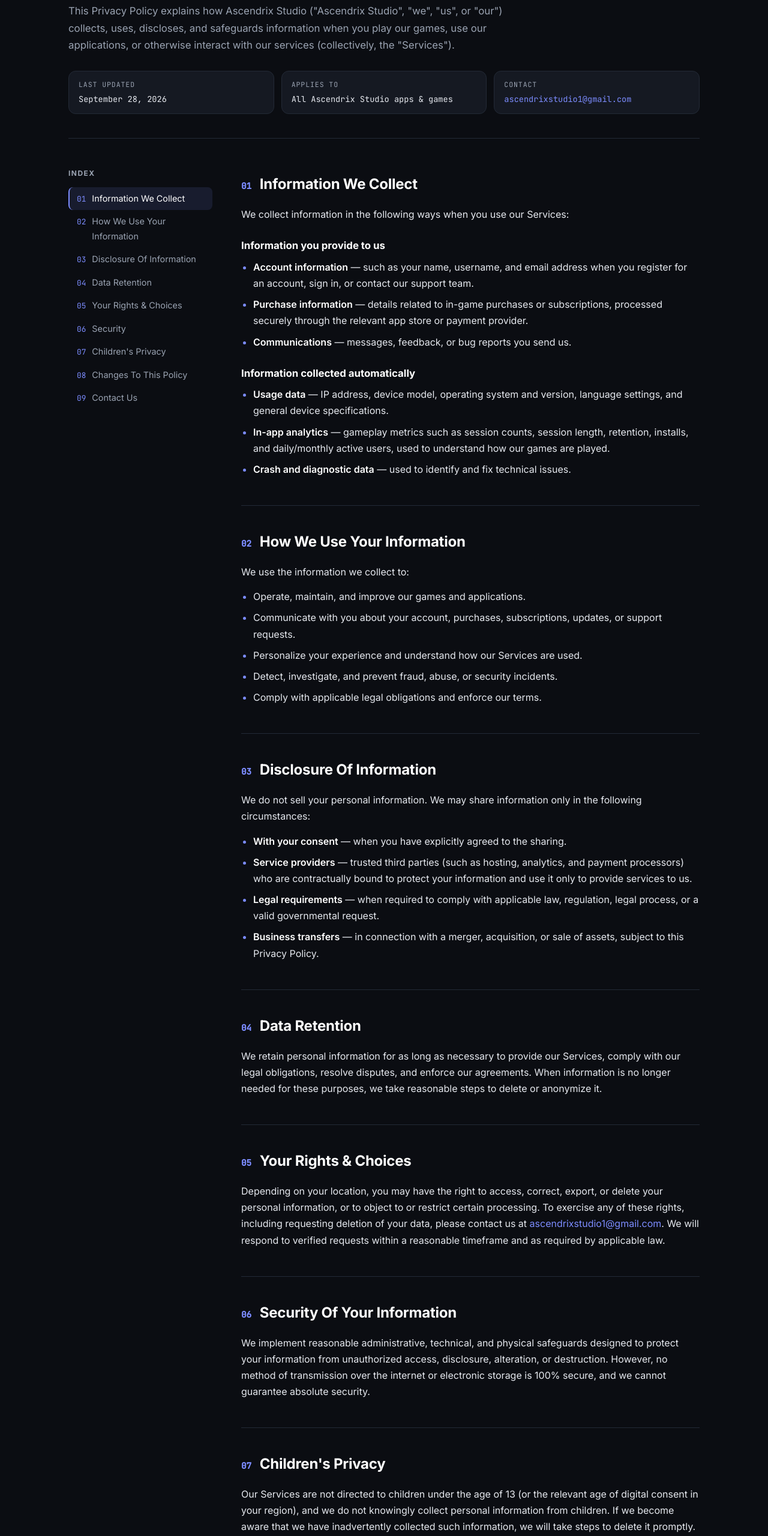
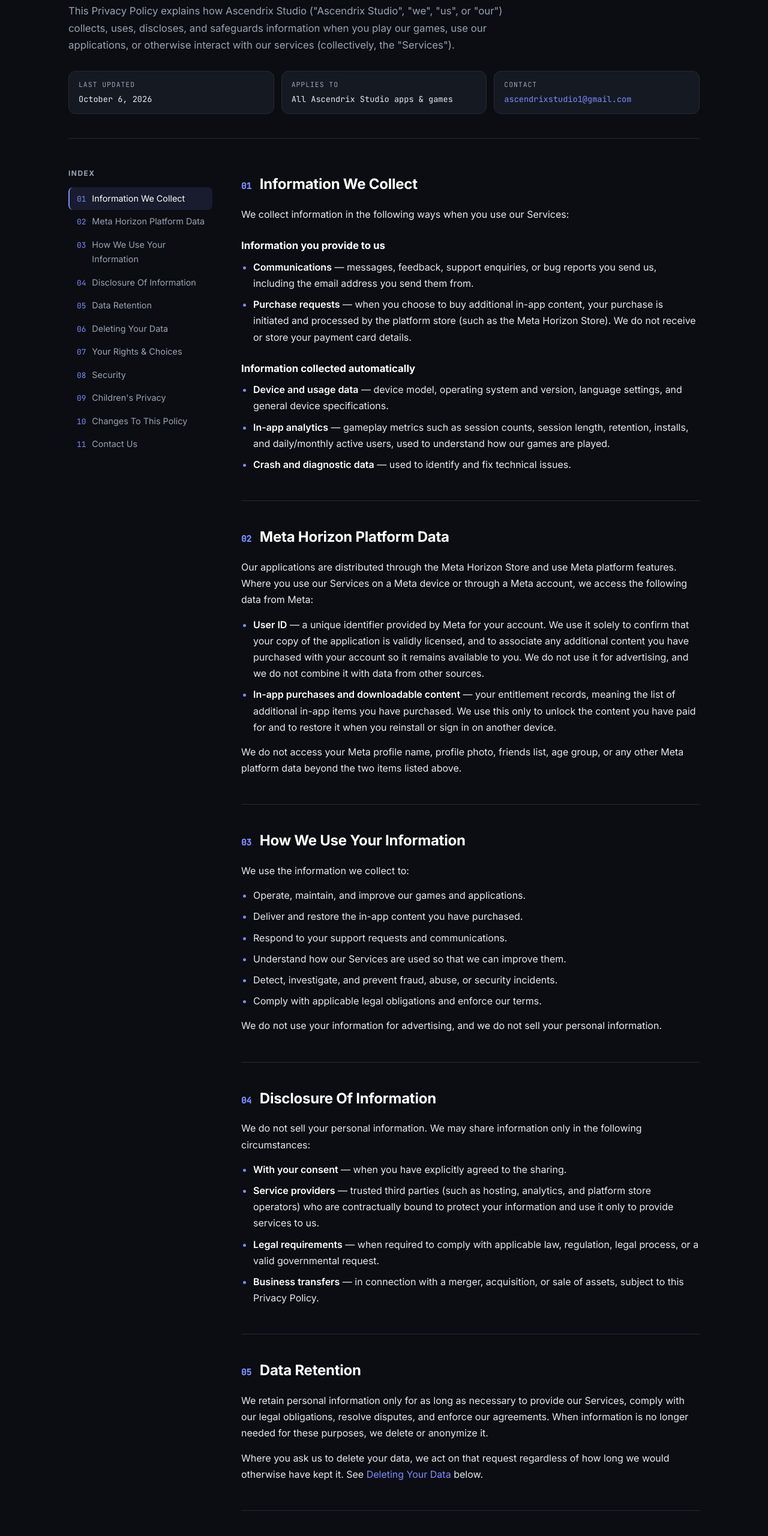
Before and after one commit to ascendrixstudio/privacy-policy, a plain HTML site: page index.html in a window 1280 px wide. Shown: the part 240-2800 px from the top of the page at 60% size. Drawn offline with Linux system fonts and the light colour scheme.

Commit message:
Update index.html

```diff
--- a/index.html
+++ b/index.html
@@ -190,6 +190,16 @@
     .content li::marker { color: var(--accent); }
     .content strong { color: var(--heading); font-weight: 600; }
 
+    .callout {
+      background: var(--accent-soft);
+      border: 1px solid rgba(124, 140, 255, 0.35);
+      border-left-width: 3px;
+      border-radius: var(--radius);
+      padding: 16px 20px;
+      margin: 0 0 16px;
+    }
+    .callout p:last-child { margin-bottom: 0; }
+
     .contact-strip {
       display: flex;
       flex-wrap: wrap;
@@ -244,7 +254,7 @@
       or otherwise interact with our services (collectively, the "Services").
     </p>
     <div class="doc-meta mono">
-      <div><span class="k">Last updated</span><span class="v">September 28, 2026</span></div>
+      <div><span class="k">Last updated</span><span class="v">October 6, 2026</span></div>
       <div><span class="k">Applies to</span><span class="v">All Ascendrix Studio apps &amp; games</span></div>
       <div><span class="k">Contact</span><span class="v"><a href="mailto:ascendrixstudio1@gmail.com">ascendrixstudio1@gmail.com</a></span></div>
     </div>
@@ -255,14 +265,16 @@
       <h2>Index</h2>
       <ol>
         <li><a href="#information-we-collect"><span class="idx mono">01</span><span>Information We Collect</span></a></li>
-        <li><a href="#how-we-use"><span class="idx mono">02</span><span>How We Use Your Information</span></a></li>
-        <li><a href="#disclosure"><span class="idx mono">03</span><span>Disclosure Of Information</span></a></li>
-        <li><a href="#retention"><span class="idx mono">04</span><span>Data Retention</span></a></li>
-        <li><a href="#your-rights"><span class="idx mono">05</span><span>Your Rights &amp; Choices</span></a></li>
-        <li><a href="#security"><span class="idx mono">06</span><span>Security</span></a></li>
-        <li><a href="#children"><span class="idx mono">07</span><span>Children's Privacy</span></a></li>
-        <li><a href="#changes"><span class="idx mono">08</span><span>Changes To This Policy</span></a></li>
-        <li><a href="#contact"><span class="idx mono">09</span><span>Contact Us</span></a></li>
+        <li><a href="#platform-data"><span class="idx mono">02</span><span>Meta Horizon Platform Data</span></a></li>
+        <li><a href="#how-we-use"><span class="idx mono">03</span><span>How We Use Your Information</span></a></li>
+        <li><a href="#disclosure"><span class="idx mono">04</span><span>Disclosure Of Information</span></a></li>
+        <li><a href="#retention"><span class="idx mono">05</span><span>Data Retention</span></a></li>
+        <li><a href="#deletion"><span class="idx mono">06</span><span>Deleting Your Data</span></a></li>
+        <li><a href="#your-rights"><span class="idx mono">07</span><span>Your Rights &amp; Choices</span></a></li>
+        <li><a href="#security"><span class="idx mono">08</span><span>Security</span></a></li>
+        <li><a href="#children"><span class="idx mono">09</span><span>Children's Privacy</span></a></li>
+        <li><a href="#changes"><span class="idx mono">10</span><span>Changes To This Policy</span></a></li>
+        <li><a href="#contact"><span class="idx mono">11</span><span>Contact Us</span></a></li>
       </ol>
     </nav>
 
@@ -273,63 +285,132 @@
         <p>We collect information in the following ways when you use our Services:</p>
         <h3>Information you provide to us</h3>
         <ul>
-          <li><strong>Account information</strong> — such as your name, username, and email address when you register for an account, sign in, or contact our support team.</li>
-          <li><strong>Purchase information</strong> — details related to in-game purchases or subscriptions, processed securely through the relevant app store or payment provider.</li>
-          <li><strong>Communications</strong> — messages, feedback, or bug reports you send us.</li>
+          <li><strong>Communications</strong> — messages, feedback, support enquiries, or bug reports you send us, including the email address you send them from.</li>
+          <li><strong>Purchase requests</strong> — when you choose to buy additional in-app content, your purchase is initiated and processed by the platform store (such as the Meta Horizon Store). We do not receive or store your payment card details.</li>
         </ul>
         <h3>Information collected automatically</h3>
         <ul>
-          <li><strong>Usage data</strong> — IP address, device model, operating system and version, language settings, and general device specifications.</li>
+          <li><strong>Device and usage data</strong> — device model, operating system and version, language settings, and general device specifications.</li>
           <li><strong>In-app analytics</strong> — gameplay metrics such as session counts, session length, retention, installs, and daily/monthly active users, used to understand how our games are played.</li>
           <li><strong>Crash and diagnostic data</strong> — used to identify and fix technical issues.</li>
         </ul>
       </section>
 
+      <section id="platform-data">
+        <h2><span class="num">02</span>Meta Horizon Platform Data</h2>
+        <p>
+          Our applications are distributed through the Meta Horizon Store and use Meta platform features.
+          Where you use our Services on a Meta device or through a Meta account, we access the following
+          data from Meta:
+        </p>
+        <ul>
+          <li>
+            <strong>User ID</strong> — a unique identifier provided by Meta for your account. We use it
+            solely to confirm that your copy of the application is validly licensed, and to associate any
+            additional content you have purchased with your account so it remains available to you. We do
+            not use it for advertising, and we do not combine it with data from other sources.
+          </li>
+          <li>
+            <strong>In-app purchases and downloadable content</strong> — your entitlement records, meaning
+            the list of additional in-app items you have purchased. We use this only to unlock the content
+            you have paid for and to restore it when you reinstall or sign in on another device.
+          </li>
+        </ul>
+        <p>
+          We do not access your Meta profile name, profile photo, friends list, age group, or any other
+          Meta platform data beyond the two items listed above.
+        </p>
+      </section>
+
       <section id="how-we-use">
-        <h2><span class="num">02</span>How We Use Your Information</h2>
+        <h2><span class="num">03</span>How We Use Your Information</h2>
         <p>We use the information we collect to:</p>
         <ul>
           <li>Operate, maintain, and improve our games and applications.</li>
-          <li>Communicate with you about your account, purchases, subscriptions, updates, or support requests.</li>
-          <li>Personalize your experience and understand how our Services are used.</li>
+          <li>Deliver and restore the in-app content you have purchased.</li>
+          <li>Respond to your support requests and communications.</li>
+          <li>Understand how our Services are used so that we can improve them.</li>
           <li>Detect, investigate, and prevent fraud, abuse, or security incidents.</li>
           <li>Comply with applicable legal obligations and enforce our terms.</li>
         </ul>
+        <p>We do not use your information for advertising, and we do not sell your personal information.</p>
       </section>
 
       <section id="disclosure">
-        <h2><span class="num">03</span>Disclosure Of Information</h2>
+        <h2><span class="num">04</span>Disclosure Of Information</h2>
         <p>We do not sell your personal information. We may share information only in the following circumstances:</p>
         <ul>
           <li><strong>With your consent</strong> — when you have explicitly agreed to the sharing.</li>
-          <li><strong>Service providers</strong> — trusted third parties (such as hosting, analytics, and payment processors) who are contractually bound to protect your information and use it only to provide services to us.</li>
+          <li><strong>Service providers</strong> — trusted third parties (such as hosting, analytics, and platform store operators) who are contractually bound to protect your information and use it only to provide services to us.</li>
           <li><strong>Legal requirements</strong> — when required to comply with applicable law, regulation, legal process, or a valid governmental request.</li>
           <li><strong>Business transfers</strong> — in connection with a merger, acquisition, or sale of assets, subject to this Privacy Policy.</li>
         </ul>
       </section>
 
       <section id="retention">
-        <h2><span class="num">04</span>Data Retention</h2>
+        <h2><span class="num">05</span>Data Retention</h2>
         <p>
-          We retain personal information for as long as necessary to provide our Services, comply with our
-          legal obligations, resolve disputes, and enforce our agreements. When information is no longer
-          needed for these purposes, we take reasonable steps to delete or anonymize it.
+          We retain personal information only for as long as necessary to provide our Services, comply with
+          our legal obligations, resolve disputes, and enforce our agreements. When information is no longer
+          needed for these purposes, we delete or anonymize it.
+        </p>
+        <p>
+          Where you ask us to delete your data, we act on that request regardless of how long we would
+          otherwise have kept it. See <a href="#deletion">Deleting Your Data</a> below.
+        </p>
+      </section>
+
+      <section id="deletion">
+        <h2><span class="num">06</span>Deleting Your Data</h2>
+        <div class="callout">
+          <p>
+            <strong>Every user may request deletion of their personal data, at any time, free of charge,
+            without giving a reason.</strong>
+          </p>
+          <p>
+            This right is available to <strong>all users worldwide</strong>. It is not limited by your
+            country, region, place of residence, nationality, or by whether any particular data protection
+            law applies to you. There are no exceptions based on geographic location.
+          </p>
+        </div>
+        <h3>How to request deletion</h3>
+        <p>
+          Email <a href="mailto:ascendrixstudio1@gmail.com">ascendrixstudio1@gmail.com</a> with the subject
+          line <strong>"Data Deletion Request"</strong>. You do not need an account with us to make a
+          request, and you do not need to explain why.
+        </p>
+        <h3>What happens next</h3>
+        <ul>
+          <li>We will acknowledge your request and may ask for information needed only to identify the data in question.</li>
+          <li>We will delete the data within <strong>30 days</strong> of receiving your request.</li>
+          <li>We will confirm by email once the deletion is complete.</li>
+          <li>We will not charge you, and we will not require you to create an account to make a request.</li>
+        </ul>
+        <p>
+          Please note that purchase and entitlement records held by the platform store (for example, the
+          Meta Horizon Store) are controlled by that platform rather than by us. We will delete our own
+          copies of your data; to remove records held by the store itself, please contact the store operator
+          directly.
         </p>
       </section>
 
       <section id="your-rights">
-        <h2><span class="num">05</span>Your Rights &amp; Choices</h2>
+        <h2><span class="num">07</span>Your Rights &amp; Choices</h2>
         <p>
-          Depending on your location, you may have the right to access, correct, export, or delete your
-          personal information, or to object to or restrict certain processing. To exercise any of these
-          rights, including requesting deletion of your data, please contact us at
-          <a href="mailto:ascendrixstudio1@gmail.com">ascendrixstudio1@gmail.com</a>. We will respond to verified
-          requests within a reasonable timeframe and as required by applicable law.
+          In addition to deletion, all users may ask us to access, correct, or export a copy of their
+          personal information, or to object to or restrict certain processing. These rights are available
+          to every user regardless of location.
+        </p>
+        <p>
+          To exercise any of these rights, contact us at
+          <a href="mailto:ascendrixstudio1@gmail.com">ascendrixstudio1@gmail.com</a>. We will respond within
+          30 days. Where local law grants you additional rights beyond those described here, those rights
+          also apply to you — nothing in this policy is intended to limit them.
         </p>
       </section>
 
       <section id="security">
-        <h2><span class="num">06</span>Security Of Your Information</h2>
+        <h2><span class="num">08</span>Security Of Your Information</h2>
         <p>
           We implement reasonable administrative, technical, and physical safeguards designed to protect
           your information from unauthorized access, disclosure, alteration, or destruction. However, no
@@ -339,18 +420,18 @@
       </section>
 
       <section id="children">
-        <h2><span class="num">07</span>Children's Privacy</h2>
+        <h2><span class="num">09</span>Children's Privacy</h2>
         <p>
-          Our Services are not directed to children under the age of 13 (or the relevant age of digital
-          consent in your region), and we do not knowingly collect personal information from children.
-          If we become aware that we have inadvertently collected such information, we will take steps to
-          delete it promptly. If you believe a child has provided us with personal information, please
-          contact us at <a href="mailto:ascendrixstudio1@gmail.com">ascendrixstudio1@gmail.com</a>.
+          Our Services are not directed to children under the age of 13, and we do not knowingly collect
+          personal information from children under 13. If we become aware that we have inadvertently
+          collected such information, we will delete it promptly. If you believe a child has provided us
+          with personal information, please contact us at
+          <a href="mailto:ascendrixstudio1@gmail.com">ascendrixstudio1@gmail.com</a>.
         </p>
       </section>
 
       <section id="changes">
-        <h2><span class="num">08</span>Changes To This Policy</h2>
+        <h2><span class="num">10</span>Changes To This Policy</h2>
         <p>
           We may update this Privacy Policy from time to time to reflect changes in our practices or for
           other operational, legal, or regulatory reasons. Any changes will take effect immediately upon
@@ -360,7 +441,7 @@
       </section>
 
       <section id="contact">
-        <h2><span class="num">09</span>Contact Us</h2>
+        <h2><span class="num">11</span>Contact Us</h2>
         <p>If you have any questions, concerns, or requests regarding this Privacy Policy or our data practices, please reach out to us:</p>
         <div class="contact-strip">
           <span class="label">Email</span>
```
